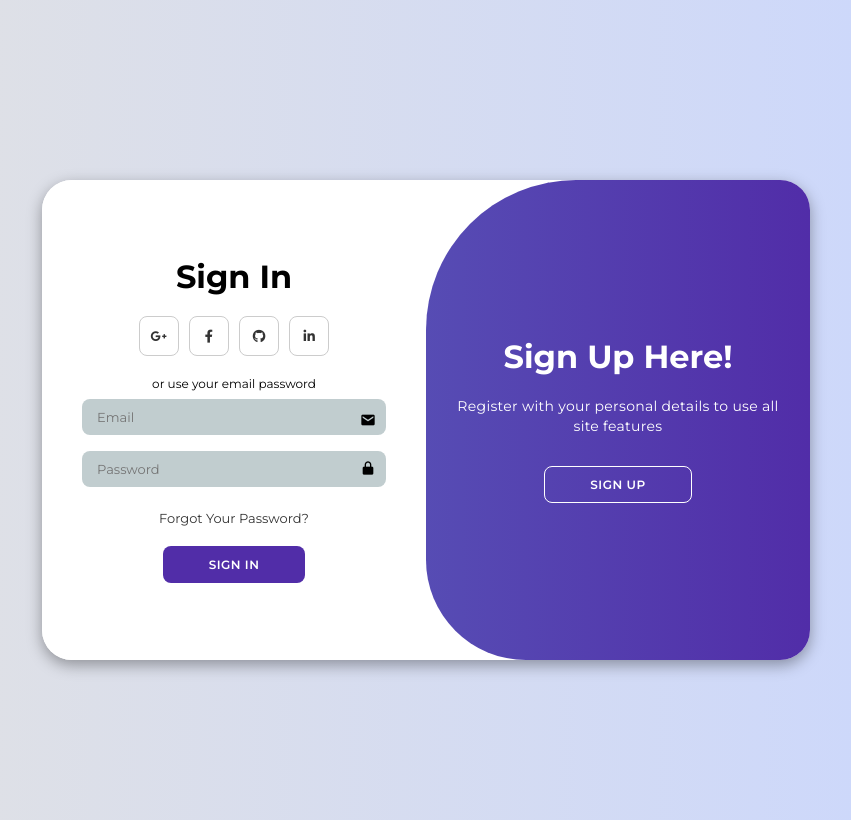
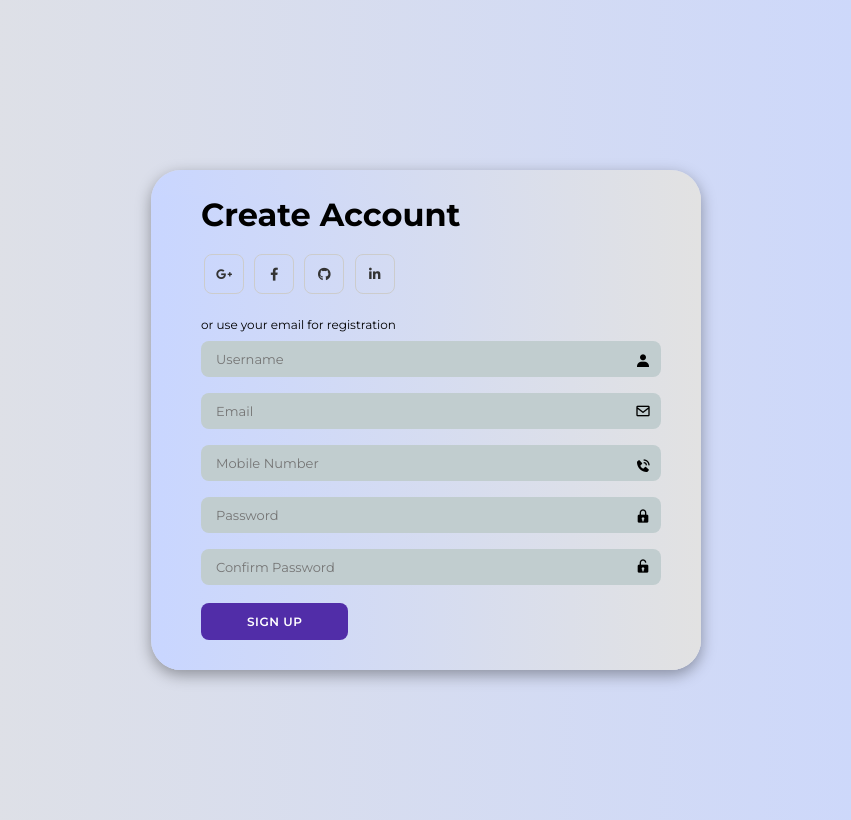
Before and after one commit to Rithikarekonsys/CRMproject, a Django app: page / in a window 1280 px wide. Shown: the whole page, without its empty margins (214-1065 px from the left). Run offline with Django 5.2, Linux system fonts and the light colour scheme.

Commit message:
21 may #2

```diff
--- a/Application/static/css/home.css
+++ b/Application/static/css/home.css
@@ -1,3 +1,4 @@
+/* Basic reset */
 * {
     margin: 0;
     padding: 0;
@@ -15,123 +16,19 @@ body {
     margin-top: 20px;
 }
 
-
-.ui-w-80 {
-    width: 80px !important;
-    height: 80px;
-    border-radius: 50%;
-}
-
-
-label.btn {
-    margin-bottom: 0;
-}
-
-.btn-outline-primary {
-    border-color: #053047;
-    background: transparent;
-    color: #26B4FF;
-}
-
-
-.text-light {
-    color: #02070c !important;
-}
-
-
-.btn-facebook {
-    border-color: rgba(0, 0, 0, 0);
-    background: #0f3ea3;
-    color: #fff;
-}
-
-
-.btn-instagram {
-    border-color: rgba(0, 0, 0, 0);
-    background: #000;
-    color: #fff;
-}
-
-
-.card {
-    background-clip: padding-box;
-    box-shadow: 0 1px 4px rgba(24, 28, 33, 0.012);
-    background-color:  #f1f3f4;
-}
-
-.row-bordered {
-    overflow: hidden;
-}
-
-.account-settings-fileinput {
-    position: absolute;
-    visibility: hidden;
-    width: 1px;
-    height: 1px;
-    opacity: 0;
-}
-
-
-.account-settings-links .list-group-item.active {
-    font-weight: bold !important;
-}
-
-
-html:not(.dark-style) .account-settings-links .list-group-item.active {
-    background: transparent !important;
-}
-
-.account-settings-multiselect~.select2-container {
-    width: 100% !important;
-}
-
-.light-style .account-settings-links .list-group-item {
-    padding: 0.85rem 1.5rem;
-    border-color: rgba(24, 28, 33, 0.03) !important;
-}
-
-.light-style .account-settings-links .list-group-item.active {
-    color: #4e5155 !important;
-}
-
-.material-style .account-settings-links .list-group-item {
-    padding: 0.85rem 1.5rem;
-    border-color: rgba(24, 28, 33, 0.03) !important;
-}
-
-.material-style .account-settings-links .list-group-item.active {
-    color: #4e5155 !important;
-}
-
-.dark-style .account-settings-links .list-group-item {
-    padding: 0.85rem 1.5rem;
-    border-color: rgba(255, 255, 255, 0.03) !important;
-}
-
-.dark-style .account-settings-links .list-group-item.active {
-    color: #fff !important;
-}
-
-.light-style .account-settings-links .list-group-item.active {
-    color: #4E5155 !important;
-}
-
-.light-style .account-settings-links .list-group-item {
-    padding: 0.85rem 1.5rem;
-    border-color: rgba(24, 28, 33, 0.03) !important;
-}
-
-
 .container {
-    background-color: #fff;
+    background: linear-gradient(to left, #e2e2e2, #c9d6ff);
     border-radius: 30px;
     box-shadow: 0 5px 15px rgba(0, 0, 0, 0.35);
     position: relative;
     overflow: hidden;
-    width: 768px;
+    width: 550px;
     max-width: 100%;
-    min-height: 480px;
+    height: 500px;
+    padding:10px 10px;
+
 }
+
 
 .container p {
     font-size: 14px;
@@ -163,7 +60,7 @@ html:not(.dark-style) .account-settings-links .list-group-item.active {
     letter-spacing: 0.5px;
     text-transform: uppercase;
     margin-top: 10px;
-    cursor: pointer;
+    cursor:pointer;
 }
 
 .container button:hover{
@@ -177,13 +74,13 @@ html:not(.dark-style) .account-settings-links .list-group-item.active {
 }
 
 .container form {
-    background-color: #fff;
-    display: flex;
+    background: linear-gradient(to left, #e2e2e2, #c9d6ff);
     align-items: center;
     justify-content: center;
     flex-direction: column;
     padding: 0 40px;
     height: 100%;
+
 }
 
 .container input {
@@ -197,56 +94,16 @@ html:not(.dark-style) .account-settings-links .list-group-item.active {
     outline: none;
 }
 
-
-
-
-
-
 .form-container {
     position: absolute;
     top: 0;
     height: 100%;
     transition: all 0.6s ease-in-out;
+    top:5%;
+
 }
 
-.sign-in {
-    left: 0;
-    width: 50%;
-    z-index: 2;
-}
-
-.container.active .sign-in {
-    transform: translateX(100%);
-}
-
-.sign-up {
-    left: 0;
-    width: 50%;
-    opacity: 0;
-    z-index: 1;
-}
-
-.container.active .sign-up {
-    transform: translateX(100%);
-    opacity: 1;
-    z-index: 5;
-    animation: move 0.6s;
-}
-
-@keyframes move {
-    0%,
-    49.99% {
-        opacity: 0;
-        z-index: 1;
-    }
-
-    50%,
-    100% {
-        opacity: 1;
-        z-index: 5;
-    }
-}
-
+/* Social icons container */
 .social-icons {
     margin: 20px 0;
 }
@@ -262,77 +119,70 @@ html:not(.dark-style) .account-settings-links .list-group-item.active {
     height: 40px;
 }
 
-.toggle-container {
-    position: absolute;
-    top: 0;
-    left: 50%;
-    width: 50%;
-    height: 100%;
-    overflow: hidden;
-    transition: all 0.6s ease-in-out;
-    border-radius: 150px 0 0 100px;
-    z-index: 1000;
-}
-
-.container.active .toggle-container {
-    transform: translateX(-100%);
-    border-radius: 0 150px 100px 0;
-}
-
-.toggle {
-    background-color: #512da8;
-    height: 100%;
-    background: linear-gradient(to right, #5c6bc0, #512da8);
-    color: #fff;
-    position: relative;
-    left: -100%;
-    height: 100%;
-    width: 200%;
-    transform: translateX(0);
-    transition: all 0.6s ease-in-out;
-}
-
-.container.active .toggle {
-    transform: translateX(50%);
-}
-
-.toggle-panel {
-    position: absolute;
-    width: 50%;
-    height: 100%;
-    display: flex;
-    align-items: center;
-    justify-content: center;
-    flex-direction: column;
-    padding: 0 30px;
-    text-align: center;
-    top: 0;
-    transform: translateX(0);
-    transition: all 0.6s ease-in-out;
-}
-
-.toggle-left {
-    transform: translateX(-200%);
-}
-
-.container.active .toggle-left {
-    transform: translateX(0);
-}
-
-.toggle-right {
-    right: 0;
-    transform: translateX(0);
-}
-
-.container.active .toggle-right {
-    transform: translateX(200%);
-}
-
-.container a:hover{
+.social-icons a:hover {
     background-color: #b6a5de;
 }
 
-/* Icons */
+/* Input fields style */
+.input-field {
+    position: relative;
+    width: 100%;
+    margin: 10px 0;
+}
+
+.input-field input {
+    width: 100%;
+    padding: 10px;
+    padding-left: 40px;
+    border: 1px solid #ddd;
+    border-radius: 5px;
+    outline: none;
+    transition: border-color 0.3s;
+}
+
+.input-field input:focus {
+    border-color: #333;
+}
+
+.input-field i {
+    position: absolute;
+    left: 10px;
+    top: 50%;
+    transform: translateY(-50%);
+    color: #999;
+}
+
+
+.container.active .sign-up {
+    transform: translateX(-100%);
+}
+
+/* Media queries for responsiveness */
+@media (max-width: 768px) {
+    .container {
+        flex-direction: column;
+        width: 100%;
+        box-shadow: none;
+        border-radius: 0;
+    }
+
+    .form-container {
+        width: 100%;
+        padding: 20px;
+    }
+}
+
+
+.bx.bxs-user{
+    position: absolute;
+    right: 50px; /* Adjust this value to position the icon properly */
+    top: 32%;
+    transform: translateY(-10%);
+    color: black; /* Adjust the color of the icon */
+    pointer-events: none; /* Ensures the icon doesn't interfere with input interaction */
+}
+
+
 input[type="email"] {
     padding-right: 30px; /* Adjust this value according to the size of your icon */
 }
@@ -340,7 +190,7 @@ input[type="email"] {
 .bx.bxs-envelope {
     position: absolute;
     right: 50px; /* Adjust this value to position the icon properly */
-    top: 50%;
+    top: 33%;
     transform: translateY(-50%);
     color: black; /* Adjust the color of the icon */
     pointer-events: none; /* Ensures the icon doesn't interfere with input interaction */
@@ -355,27 +205,11 @@ input[type="password"] {
 .bx.bxs-lock-alt {
     position: absolute;
     right: 50px; /* Adjust this value to position the icon properly */
-    top: 60%;
+    top: 43%;
     transform: translateY(-50%);
     color: black; /* Adjust the color of the icon */
     pointer-events: none; /* Ensures the icon doesn't interfere with input interaction */
 }
-
-input[type="text"] {
-    padding-right: 30px; /* Adjust this value according to the size of your icon */
-    position: relative; /* Ensure the input field is positioned relatively */
-}
-
-.bx.bxs-user{
-    position: absolute;
-    right: 50px; /* Adjust this value to position the icon properly */
-    top: 37%;
-    transform: translateY(-10%);
-    color: black; /* Adjust the color of the icon */
-    pointer-events: none; /* Ensures the icon doesn't interfere with input interaction */
-}
-
-
 
 
 input[type="mail"] {
@@ -385,7 +219,7 @@ input[type="mail"] {
 .bx.bx-envelope{
     position: absolute;
     right: 50px; /* Adjust this value to position the icon properly */
-    top: 47%;
+    top: 42%;
     transform: translateY(-10%);
     color: black; /* Adjust the color of the icon */
     pointer-events: none; /* Ensures the icon doesn't interfere with input interaction */
@@ -398,7 +232,7 @@ input[type="pass"] {
 .bx.bxs-lock{
     position: absolute;
     right: 50px; /* Adjust this value to position the icon properly */
-    top: 68%;
+    top: 63%;
     transform: translateY(-10%);
     color: black; /* Adjust the color of the icon */
     pointer-events: none; /* Ensures the icon doesn't interfere with input interaction */
@@ -408,7 +242,7 @@ input[type="pass"] {
 .bx.bxs-lock-open{
     position: absolute;
     right: 50px; /* Adjust this value to position the icon properly */
-    top: 79%;
+    top: 73%;
     transform: translateY(-10%);
     color: black; /* Adjust the color of the icon */
     pointer-events: none; /* Ensures the icon doesn't interfere with input interaction */
@@ -422,7 +256,7 @@ input[type="tel"] {
 .bx.bxs-phone-call{
     position: absolute;
     right: 50px; /* Adjust this value to position the icon properly */
-    top: 58%;
+    top: 53%;
     transform: translateY(-10%);
     color: black; /* Adjust the color of the icon */
     pointer-events: none; /* Ensures the icon doesn't interfere with input interaction */
--- a/Application/static/css/profile.css
+++ b/Application/static/css/profile.css
@@ -50,6 +50,8 @@
             background-clip: padding-box;
             box-shadow: 0 1px 4px rgba(24, 28, 33, 0.012);
             background-color:  #f1f3f4;
+            width: 1110px;
+            height:700px;
         }
 
 
--- a/Application/templates/index.html
+++ b/Application/templates/create.html
@@ -16,7 +16,7 @@
 
     <div class="container" id="container">
         <div class="form-container sign-up">
-            <form>
+            <form action="{% url 'signin' %}" method="GET">
                 <h1>Create Account</h1>
                 <div class="social-icons">
                     <a href="#" class="icon"><i class="fa-brands fa-google-plus-g"></i></a>
@@ -38,47 +38,6 @@
                 <button id="toggle-sign-up">Sign Up</button>
             </form>
         </div>
-        <div class="form-container sign-in">
-            <form>
-                <h1>Sign In</h1>
-                <div class="social-icons">
-                    <a href="#" class="icon"><i class="fa-brands fa-google-plus-g"></i></a>
-                    <a href="#" class="icon"><i class="fa-brands fa-facebook-f"></i></a>
-                    <a href="#" class="icon"><i class="fa-brands fa-github"></i></a>
-                    <a href="#" class="icon"><i class="fa-brands fa-linkedin-in"></i></a>
-                </div>
-                <span>or use your email password</span>
-                <input type="email" placeholder="Email">
-                <i class='bx bxs-envelope'></i>
-                <input type="password" placeholder="Password">
-                <i class='bx bxs-lock-alt'></i>
-                <a href="#" onclick="showResetPasswordForm()">Forgot Your Password?</a>
-                <button id="toggle-sign-in">Sign In</button>
-            </form>
-        </div>
-        <div class="form-container reset-password" style="display: none;">
-            <form id="resetPasswordForm" onsubmit="resetPassword(event)">
-                <h1>Reset Password</h1>
-                <input type="email" id="resetEmail" placeholder="Enter your email">
-                <button>Reset Password</button>
-                <button type="button" onclick="cancelResetPassword()">Cancel</button>
-            </form>
-        </div>
-        <div class="toggle-container">
-            <div class="toggle">
-                <div class="toggle-panel toggle-left">
-                    <h1>Sign In Here!</h1>
-                    <p>Enter your personal details to use all site features</p>
-                    <button class="hidden" id="login">Sign In</button>
-                </div>
-                <div class="toggle-panel toggle-right">
-                    <h1>Sign Up Here!</h1>
-                    <p>Register with your personal details to use all site features</p>
-                    <button class="hidden" id="register">Sign Up</button>
-                </div>
-            </div>
-        </div>
-    </div>
 
     <script>
         const signInButton = document.getElementById('toggle-sign-in');
--- a/Application/templates/profile.html
+++ b/Application/templates/profile.html
@@ -354,3 +354,9 @@
             <script type="text/javascript"></script>
 </body>
 </html>
+
+<script>
+    function redirectToCreate() {
+        window.location.href = "{% url 'create' %}";
+    }
+</script>
--- a/Application/urls.py
+++ b/Application/urls.py
@@ -4,4 +4,5 @@ from . import views
 urlpatterns = [
     path('', views.create, name='create'),
     path('profile',views.profile,name='profile'),
+    path('signin',views.signin,name='signin'),
 ]
--- a/Application/views.py
+++ b/Application/views.py
@@ -2,8 +2,10 @@ from django.shortcuts import render
 
 # Create your views here.
 def create(request):
-    return render(request, 'index.html')
+    return render(request, 'create.html')
 
+def signin(request):
+    return render(request,'signin.html')
 
 def profile(request):
     return render(request, 'profile.html')
```
Also changed, not shown: Application/templates/signin.html (added, +56 -0 lines).
